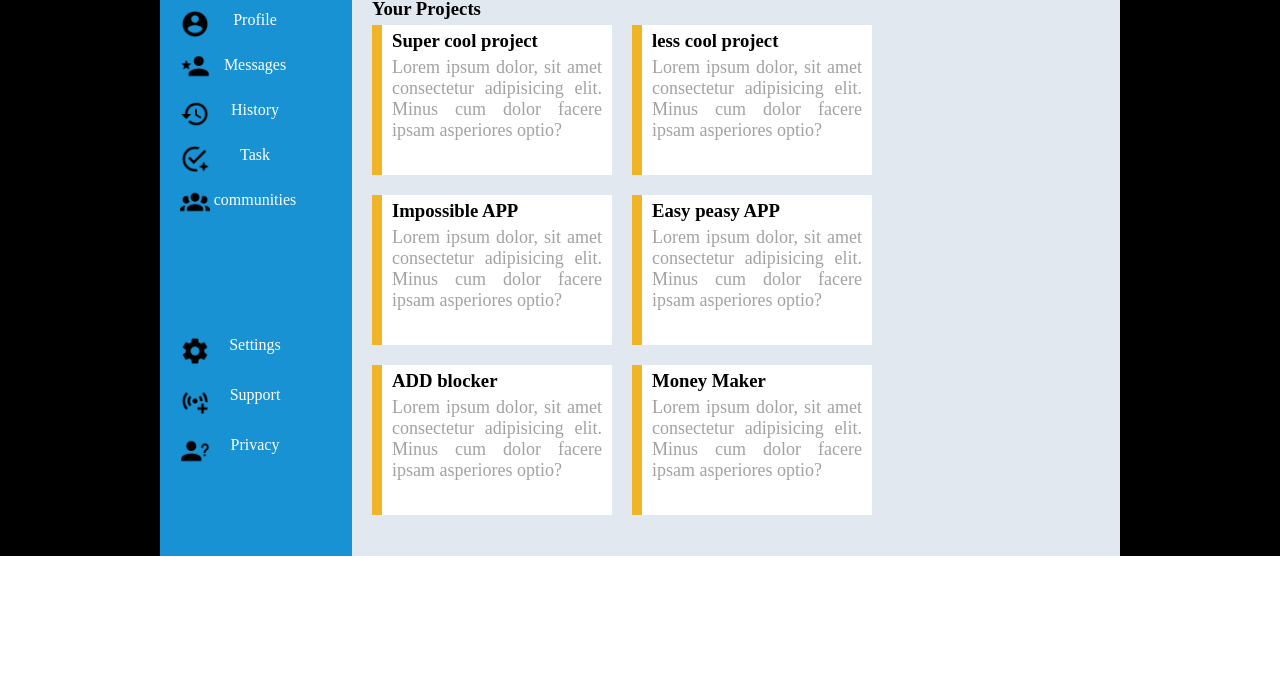
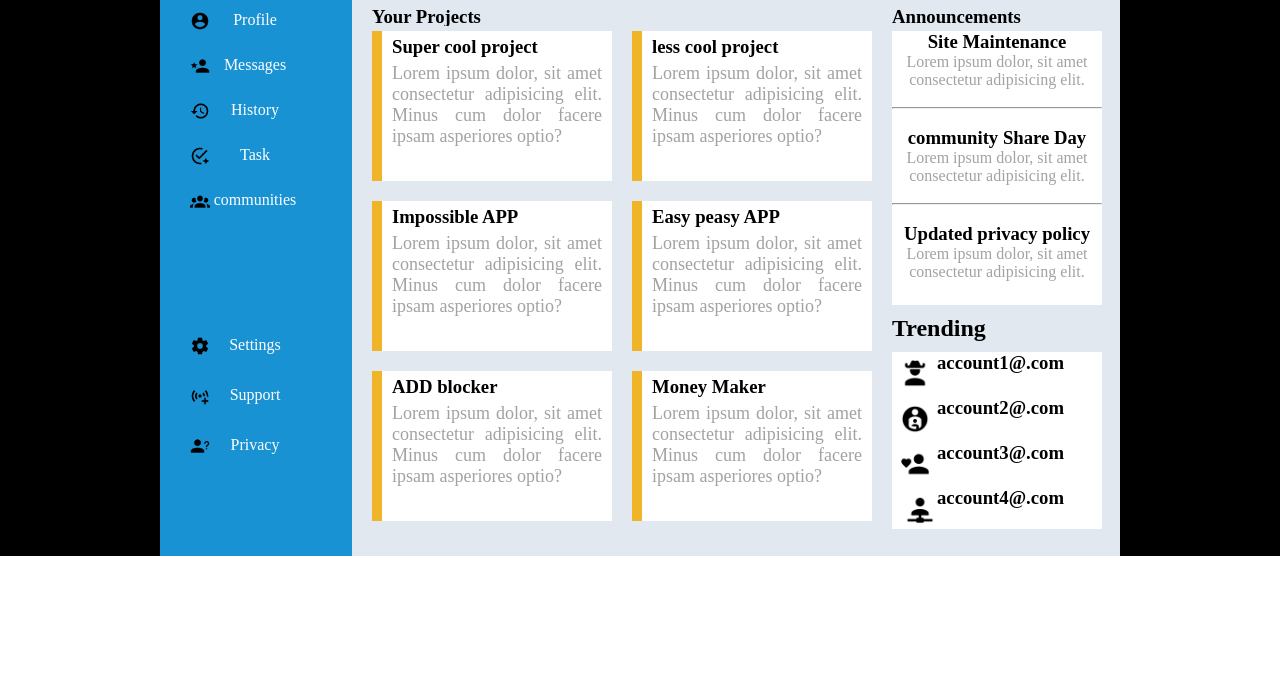
Before and after one commit to kaziarman23/odin-admin-dashboard, a plain HTML site: page index.html in a window 1280 px wide. Shown: the part 104-800 px from the top of the page. Drawn offline with Linux system fonts and the light colour scheme.

Commit message:
project-accomplished

```diff
--- a/CSS/index.css
+++ b/CSS/index.css
@@ -159,10 +159,10 @@
 }
 
 .sidebar_div1 img{
-    bottom: 30px;
-    width: 30px;
-    height: 30px;
-    left: 7px;
+    width: 20px;
+    height: 20px;
+    left: 20px;
+    top: 2px;
     position: absolute;
 }
 
@@ -173,11 +173,11 @@
 }
 
 .sidebar_div2 img{
-    width: 30px;
-    height: 30px;
+    width: 20px;
+    height: 20px;
     position: absolute;
-    bottom: 20px;
-    left: 20px;
+    bottom: 26px;
+    left: 30px;
 }
 
 .sidebar_div3{
@@ -188,11 +188,11 @@
 
 
 .sidebar_div3 img{
-    width: 30px;
-    height: 30px;
+    width: 20px;
+    height: 20px;
     position: absolute;
-    bottom: 17px;
-    left: 20px;
+    bottom: 25px;
+    left: 30px;
 }
 
 .sidebar_div4{
@@ -203,11 +203,11 @@
 
 
 .sidebar_div4 img{
-    width: 30px;
-    height: 30px;
+    width: 20px;
+    height: 20px;
     position: absolute;
-    bottom: 20px;
-    left: 20px;
+    bottom: 25px;
+    left: 30px;
 }
 
 .sidebar_div5{
@@ -218,11 +218,11 @@
 
 
 .sidebar_div5 img{
-    width: 30px;
-    height: 30px;
+    width: 20px;
+    height: 20px;
     position: absolute;
-    bottom: 17px;
-    left: 20px;
+    bottom: 25px;
+    left: 30px;
 }
 
 .sidebar_div6{
@@ -233,11 +233,11 @@
 
 
 .sidebar_div6 img{
-    width: 30px;
-    height: 30px;
+    width: 20px;
+    height: 20px;
     position: absolute;
-    bottom: 17px;
-    left: 20px;
+    bottom: 25px;
+    left: 30px;
 }
 
 .sidebar_div7{
@@ -248,11 +248,11 @@
 
 
 .sidebar_div7 img{
-    width: 30px;
-    height: 30px;
+    width: 20px;
+    height: 20px;
     position: absolute;
-    bottom: 20px;
-    left: 20px;
+    bottom: 25px;
+    left: 30px;
 }
 
 .sidebar_div9{
@@ -262,11 +262,11 @@
 }
 
 .sidebar_div9 img{
-    width: 30px;
-    height: 30px;
+    width: 20px;
+    height: 20px;
     position: absolute;
-    bottom: 20px;
-    left: 20px;
+    bottom: 30px;
+    left: 30px;
 }
 
 
@@ -277,11 +277,11 @@
 }
 
 .sidebar_div10 img{
-    width: 30px;
-    height: 30px;
+    width: 20px;
+    height: 20px;
     position: absolute;
-    bottom: 20px;
-    left: 20px;
+    bottom: 30px;
+    left: 30px;
 }
 
 
@@ -292,11 +292,11 @@
 }
 
 .sidebar_div11 img{
-    width: 30px;
-    height: 30px;
+    width: 20px;
+    height: 20px;
     position: absolute;
-    bottom: 20px;
-    left: 20px;
+    bottom: 30px;
+    left: 30px;
 }
 
 
@@ -310,20 +310,37 @@
     float: right;
 }
 
-.content_contener{
-
+.top_titels{
+    width: 100%;
+    height: 30px;
+    position: relative;
 }
 
-.content h3{
-    margin-top: 2px;
+.left_side_heading{
+    display: flex;
+    text-align: left;
+    margin-top: 10px;
     margin-left: 20px;
+}
+
+.right_side_heading{
+    top: 10px;
+    left: 540px;
+    float: right;
+    margin-right: 100px;
+    position: absolute;
+}
+
+.content_contener{
+    height: 538px;
+    position: relative;
 }
 
 .content_left{
     margin-top: 5px;
     margin-left: 20px;
     width: 500px;
-    height: 665px;
+    height: 490px;
     display: grid;
     grid-template-columns: 240px 240px;
     grid-template-rows: 150px 150px 150px;
@@ -462,7 +479,115 @@
 
 
 
-.content_right{
+.content_right {
+    top: 5px;
+    left: 540px;
+    position: absolute;
+    float: right;
+    height: 500px;
+    width: 210px;
+}
 
+.right_side_heading{
+    text-align: right;
 }
+
+.content_right_box1{
+    text-align: center;
+    width: 100%;
+    height: 274px;
+    background-color: white;
+    margin-bottom: 10px;
+}
+
+.content_right_box1 p{
+    margin-left: 10px;
+    margin-right: 10px;
+    color: #a2a2a2;
+}
+
+.content_right_box2_downDiv{
+    margin-top: 10px;
+    width: 100%;
+    height: 177px;
+    background-color: white;
+    display: grid;
+    grid-template-columns: 45px 150px;
+    grid-template-rows: 40px 40px 40px 40px;
+    row-gap: 5px;
+    position: relative;
+}
+
+.content_right_box2_div1{
+    grid-column: 1/2;
+    grid-row: 1/2;
+}
+
+.content_right_box2_div1 img{
+    width: 30px;
+    height: 30px;
+    position: absolute;
+    top: 6px;
+    left: 8px;
+}
+
+.content_right_box2_div2{
+    grid-column: 2/3;
+    grid-row: 1/2;
+}
+
+.content_right_box2_div3{
+    grid-column: 1/2;
+    grid-row: 2/3;
+}
+
+.content_right_box2_div3 img{
+    width: 30px;
+    height: 30px;
+    position: absolute;
+    left: 8px;
+    margin-top: 7px;
+}
+
+.content_right_box2_div4{
+    grid-column: 2/3;
+    grid-row: 2/3;
+}
+
+.content_right_box2_div5{
+    grid-column: 1/2;
+    grid-row: 3/4;
+}
+
+.content_right_box2_div5 img{
+    width: 30px;
+    height: 30px;
+    position: absolute;
+    left: 8px;
+    margin-top: 7px;
+}
+
+.content_right_box2_div6{
+    grid-column: 2/3;
+    grid-row: 3/4;
+}
+.content_right_box2_div7{
+    grid-column: 1/2;
+    grid-row: 4/5;
+}
+
+.content_right_box2_div7 img{
+    width: 30px;
+    height: 30px;
+    position: absolute;
+    left: 13px;
+    margin-top: 7px;
+}
+
+.content_right_box2_div8{
+    grid-column: 2/3;
+    grid-row: 4/5;
+}
+
+
 /* main_content_part */
--- a/index.html
+++ b/index.html
@@ -16,11 +16,11 @@
             </div>
             <div class="header_notificationSection">
                 <img src="images/bell.png" alt="bell.png" id="bell_img">
-                <img src="images/profile.jpg" alt="profile.jpg" id="profile_img_right">
+                <img src="images/main-account.png" alt="profile.jpg" id="profile_img_right">
                 <p>THOR ODINSON</p>
             </div>
             <div class="header_welcomeSection">
-                <img src="images/profile.jpg" alt="profile" id="profile_img_left">
+                <img src="images/main-account.png" alt="profile" id="profile_img_left">
                 <p>Hi there,</p>
                 <h1>Thor Odindon(Thor@.com)</h1>
             </div>
@@ -78,7 +78,10 @@
         </div>
 
         <div class="content">
-            <h3>Your Projects</h3>
+            <div class="top_titels">
+                <h3 class="left_side_heading">Your Projects</h3>
+                <h3 class="right_side_heading">Announcements</h3>
+            </div>
             <div class="content_contener">
                 <div class="content_left">
                     <div class="content_left_box1">
@@ -107,7 +110,45 @@
                     </div>
                 </div>
                 <div class="content_right">
-
+                    <div class="content_right_box1">
+                        <h3>Site Maintenance</h3>
+                        <p>Lorem ipsum dolor, sit amet consectetur adipisicing elit.</p> <br>
+                        <hr> <br>
+                        <h3>community Share Day</h3>
+                        <p>Lorem ipsum dolor, sit amet consectetur adipisicing elit.</p> <br>
+                        <hr> <br>
+                        <h3>Updated privacy policy</h3>
+                        <p>Lorem ipsum dolor, sit amet consectetur adipisicing elit.</p> <br>
+                    </div>
+                    <div class="content_right_box2">
+                        <h2>Trending</h2>
+                        <div class="content_right_box2_downDiv">
+                            <div class="content_right_box2_div1">
+                                <img src="images/account1.png" alt="">
+                            </div>
+                            <div class="content_right_box2_div2">
+                                <h3>account1@.com</h3>
+                            </div>
+                            <div class="content_right_box2_div3">
+                                <img src="images/account2.png" alt="">
+                            </div>
+                            <div class="content_right_box2_div4">
+                                <h3>account2@.com</h3>
+                            </div>
+                            <div class="content_right_box2_div5">
+                                <img src="images/account3.png" alt="">
+                            </div>
+                            <div class="content_right_box2_div6">
+                                <h3>account3@.com</h3>
+                            </div>
+                            <div class="content_right_box2_div7">
+                                <img src="images/account4.png" alt="">
+                            </div>
+                            <div class="content_right_box2_div8">
+                                <h3>account4@.com</h3>
+                            </div>
+                        </div>
+                    </div>
                 </div>
             </div>
         </div>
```
Also changed, not shown: images/account1.png (added), images/account2.png (added), images/account3.png (added), images/account4.png (added), images/main-account.png (added).
